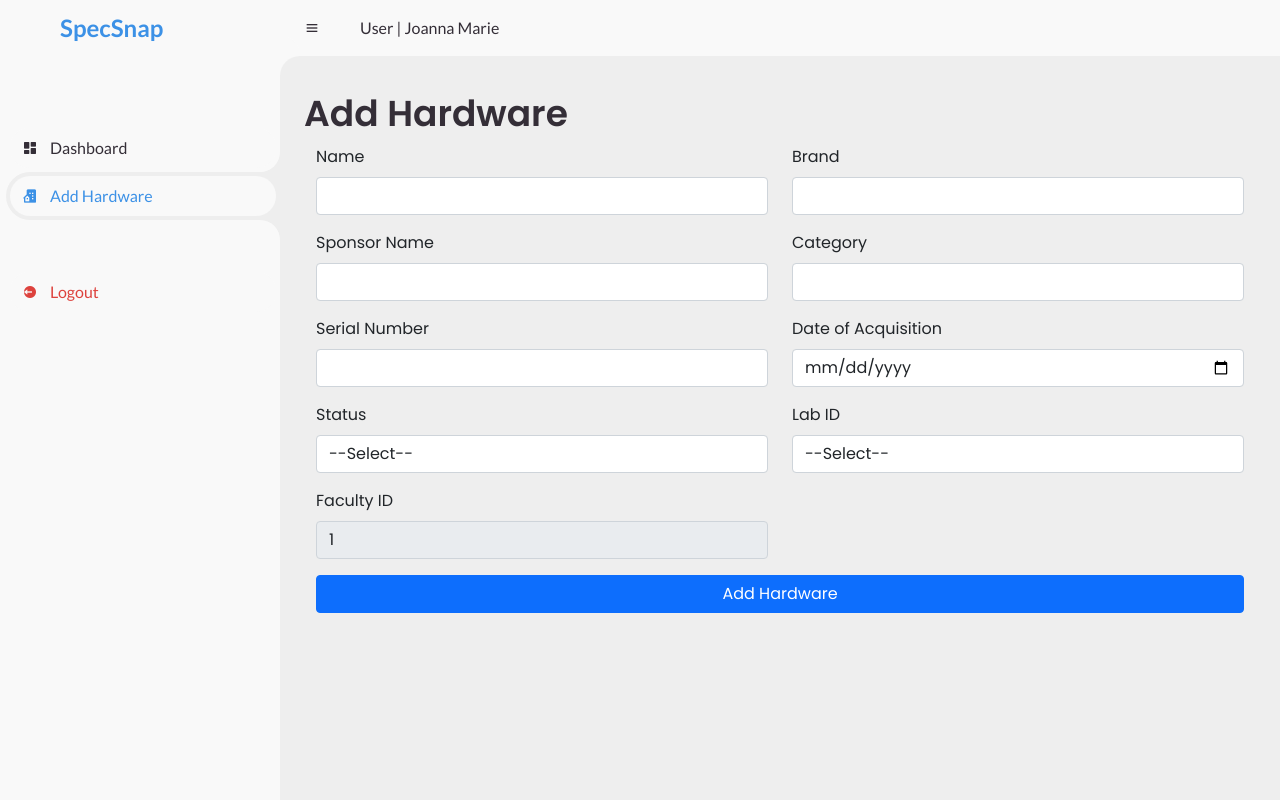
After one commit to dessafe/spec, a PHP site: page /add_hardware.php in a window 1280 px wide. The commit adds this page. Run offline with PHP 8.4, Linux system fonts and the light colour scheme; a user stored in the database is signed in; data comes from the database, SQL or seed files in the repository; some libraries are stand-ins or nearby versions.

Commit message:
kunti paaaaa

```diff
--- /dev/null
+++ b/add_hardware.php
@@ -0,0 +1,250 @@
+<?php
+session_start();
+include "db_connection.php";
+
+$successMessage = "";
+$errorMessage = "";
+
+if (isset($_POST['add']) && $_POST['name'] != "") {
+    // Get input values from the form
+    $name = mysqli_real_escape_string($link, $_POST['name']);
+    $brand = mysqli_real_escape_string($link, $_POST['brand']);
+    $sponsorName = mysqli_real_escape_string($link, $_POST['sponsorName']);
+    $category = mysqli_real_escape_string($link, $_POST['category']);
+    $serialNo = mysqli_real_escape_string($link, $_POST['serialNo']);
+    $doAcquisition = mysqli_real_escape_string($link, $_POST['doAcquisition']);
+    $status = mysqli_real_escape_string($link, $_POST['status']);
+    $idno = $_SESSION['QR'];
+    $labID = mysqli_real_escape_string($link, $_POST['labID']);
+
+    // Check if the provided labID exists in the laboratory table
+    $lab_query = "SELECT * FROM `laboratory` WHERE `labID` = '$labID'";
+    $lab_result = mysqli_query($link, $lab_query);
+    if (mysqli_num_rows($lab_result) == 0) {
+        $errorMessage = "Invalid lab ID. Please provide a valid lab ID.";
+    } else {
+        $device_query = "SELECT * FROM `hardwares` WHERE `serialNo` = '$serialNo'";
+        $device_result = mysqli_query($link, $device_query);
+        if (mysqli_num_rows($device_result) > 0) {
+            $errorMessage = "The device already exists in the database.";
+        } else {
+            $sql = "INSERT INTO `hardwares`(`name`, `brand`, `sponsorName`, `category`, `serialNo`, `doAcquisition`, `status`, `idno`, `labID`)
+                    VALUES ('$name', '$brand', '$sponsorName', '$category', '$serialNo', '$doAcquisition', '$status', '$idno', '$labID')";
+            if ($link->query($sql) === TRUE) {
+                $successMessage = "Hardware successfully added.";
+            } else {
+                $errorMessage = "Error inserting data.";
+            }
+        }
+    }
+}
+?>
+
+<!DOCTYPE html>
+<html lang="en">
+<head>
+    <meta charset="UTF-8">
+    <meta name="viewport" content="width=device-width, initial-scale=1.0">
+    <!-- Boxicons -->
+    <link href='https://unpkg.com/boxicons@2.0.9/css/boxicons.min.css' rel='stylesheet'>
+    <!-- My CSS -->
+    <link rel="stylesheet" href="assets/css/fac-adm-style.css">
+    <script src="https://cdn.jsdelivr.net/npm/sweetalert2@11"></script>
+    <link href="https://cdn.jsdelivr.net/npm/bootstrap@5.0.2/dist/css/bootstrap.min.css" rel="stylesheet" integrity="sha384-EVSTQN3/azprG1Anm3QDgpJLIm9Nao0Yz1ztcQTwFspd3yD65VohhpuuCOmLASjC" crossorigin="anonymous">
+    <script src="https://cdn.jsdelivr.net/npm/bootstrap@5.0.2/dist/js/bootstrap.bundle.min.js" integrity="sha384-MrcW6ZMFYlzcLA8Nl+NtUVF0sA7MsXsP1UyJoMp4YLEuNSfAP+JcXn/tWtIaxVXM" crossorigin="anonymous"></script>
+    <title>SpecSnap</title>
+    <link rel="icon" href="assets/img/logo1.png">
+    <title>Add Hardware</title>
+    <style>
+        #sidebar ul {
+            padding-left: 0;
+        }
+        a {
+            text-decoration: none;
+        }
+        button {
+            width: 100%;
+            padding: 12px;
+            background-color: #007bff;
+            border: none;
+            border-radius: 4px;
+            color: white;
+            font-size: 16px;
+            cursor: pointer;
+        }
+    </style>
+</head>
+<body style="background-color: #eee">
+    <section id="sidebar">
+        <a href="#" class="brand">
+            <i class='bx bx-qr'></i>
+            <span class="text">SpecSnap</span>
+        </a>
+        <ul class="side-menu top">
+            <li><a href="faculty.php"><i class='bx bxs-dashboard'></i><span class="text">Dashboard</span></a></li>
+            <li class="active"><a href="add_hardware.php"><i class='bx bxs-building-house'></i><span class="text">Add Hardware</span></a></li>
+        </ul>
+        <ul class="side-menu">
+            <li><a href="logout.php" class="logout"><i class='bx bxs-log-out-circle'></i><span class="text">Logout</span></a></li>
+        </ul>
+    </section>
+
+    <section id="content">
+    <nav>
+        <i class='bx bx-menu'></i>
+        <a href="#" class="nav-link">User | <?php echo $_SESSION["user"]; ?></a>
+    </nav>
+
+    <main>
+        <div class="head-title">
+            <div class="left">
+                <h1>Add Hardware</h1>
+            </div>
+        </div>
+    <div class="container">
+        <form method="POST" action="">
+            <div class="row">
+                <div class="mb-3 col-md-6">
+                    <label for="name" class="form-label">Name</label>
+                    <input type="text" class="form-control" id="name" name="name" required>
+                </div>
+                <div class="mb-3 col-md-6">
+                    <label for="brand" class="form-label">Brand</label>
+                    <input list="brand-options" class="form-control" id="brand" name="brand" required>
+                    <datalist id="brand-options">
+                        <option value="Acer">
+                        <option value="Apple">
+                        <option value="Dell">
+                        <option value="HP">
+                        <option value="Lenovo">
+                        <option value="Samsung">
+                    </datalist>
+                </div>
+            </div>
+            <div class="row">
+                <div class="mb-3 col-md-6">
+                    <label for="sponsorName" class="form-label">Sponsor Name</label>
+                    <input type="text" class="form-control" id="sponsorName" name="sponsorName" required>
+                </div>
+                <div class="mb-3 col-md-6">
+                    <label for="category" class="form-label">Category</label>
+                    <input list="category-options" class="form-control" id="category" name="category" required>
+                    <datalist id="category-options">
+                        <option value="Aircon">
+                        <option value="External Hard Drive">
+                        <option value="Keyboard">
+                        <option value="Monitor">
+                        <option value="Mouse">
+                        <option value="Printer">
+                        <option value="Projector">
+                        <option value="RAM">
+                        <option value="System Unit">
+                        <option value="UPS">
+                    </datalist>
+                </div>
+            </div>
+            <div class="row">
+                <div class="mb-3 col-md-6">
+                    <label for="serialNo" class="form-label">Serial Number</label>
+                    <input type="text" class="form-control" id="serialNo" name="serialNo" required>
+                </div>
+                <div class="mb-3 col-md-6">
+                    <label for="doAcquisition" class="form-label">Date of Acquisition</label>
+                    <input type="date" class="form-control" id="doAcquisition" name="doAcquisition" required>
+                </div>
+            </div>
+            <div class="row">
+                <div class="mb-3 col-md-6">
+                    <label for="status" class="form-label">Status</label>
+                    <select class="form-control" id="status" name="status" required>
+                        <option value="" disabled selected>--Select--</option>
+                        <option value="For Disposal">For Disposal</option>
+                        <option value="Need Repair">Need Repair</option>
+                        <option value="Working">Working</option>
+                        <option value="Not Working">Not Working</option>
+                    </select>
+                </div>
+                <div class="mb-3 col-md-6">
+                    <label for="labID" class="form-label">Lab ID</label>
+                    <select class="form-control" id="labID" name="labID" required>
+                        <option value="" disabled selected>--Select--</option>
+                        <?php
+                        // Fetch lab names and IDs from the laboratory table
+                        $lab_query = "SELECT `labID`, `labName` FROM `laboratory`";
+                        $lab_result = mysqli_query($link, $lab_query);
+
+                        // Check if there are labs available
+                        if (mysqli_num_rows($lab_result) > 0) {
+                            while ($row = mysqli_fetch_assoc($lab_result)) {
+                                // The 'value' attribute is the labID, the displayed text is labName
+                                echo "<option value='" . $row['labID'] . "'>" . $row['labName'] . "</option>";
+                            }
+                        } else {
+                            echo "<option value=''>No labs available</option>";
+                        }
+                        ?>
+                    </select>
+                </div>
+            </div>
+            <div class="row">
+                <div class="mb-3 col-md-6">
+                    <label for="idno" class="form-label">Faculty ID</label>
+                    <input type="text" class="form-control" id="idno" name="idno" value="<?php echo $_SESSION['QR']; ?>" disabled>
+                </div>
+            </div>
+            <button type="submit" name="add" class="btn btn-primary">Add Hardware</button>
+        </form>
+    </div>
+    </main>
+</section>
+
+<!-- Success Modal -->
+<?php if (!empty($successMessage)): ?>
+    <div class="modal fade" id="successModal" tabindex="-1" aria-labelledby="successModalLabel" aria-hidden="true">
+        <div class="modal-dialog modal-dialog-centered"> <!-- Added 'modal-dialog-centered' -->
+            <div class="modal-content">
+                <div class="modal-header">
+                    <h5 class="modal-title" id="successModalLabel">Success</h5>
+                    <button type="button" class="btn-close" data-bs-dismiss="modal" aria-label="Close"></button>
+                </div>
+                <div class="modal-body">
+                    <?php echo $successMessage; ?>
+                </div>
+                <div class="modal-footer">
+                    <button type="button" class="btn btn-secondary" data-bs-dismiss="modal">Close</button>
+                </div>
+            </div>
+        </div>
+    </div>
+    <script>
+        var successModal = new bootstrap.Modal(document.getElementById('successModal'));
+        successModal.show();
+    </script>
+<?php endif; ?>
+
+<!-- Error Modal -->
+<?php if (!empty($errorMessage)): ?>
+    <div class="modal fade" id="errorModal" tabindex="-1" aria-labelledby="errorModalLabel" aria-hidden="true">
+        <div class="modal-dialog modal-dialog-centered"> <!-- Added 'modal-dialog-centered' -->
+            <div class="modal-content">
+                <div class="modal-header">
+                    <h5 class="modal-title" id="errorModalLabel">Error</h5>
+                    <button type="button" class="btn-close" data-bs-dismiss="modal" aria-label="Close"></button>
+                </div>
+                <div class="modal-body">
+                    <?php echo $errorMessage; ?>
+                </div>
+                <div class="modal-footer">
+                    <button type="button" class="btn btn-secondary" data-bs-dismiss="modal">Close</button>
+                </div>
+            </div>
+        </div>
+    </div>
+    <script>
+        var errorModal = new bootstrap.Modal(document.getElementById('errorModal'));
+        errorModal.show();
+    </script>
+<?php endif; ?>
+
+</body>
+</html>
```
Also changed, not shown: faculty.php (+8 -178 lines), 1 other file.
